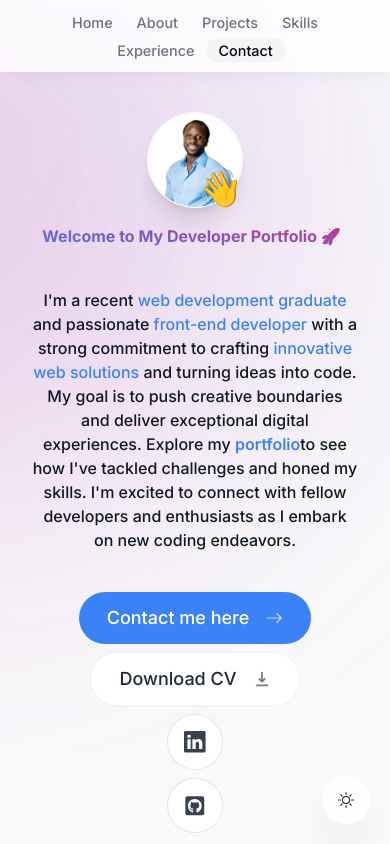
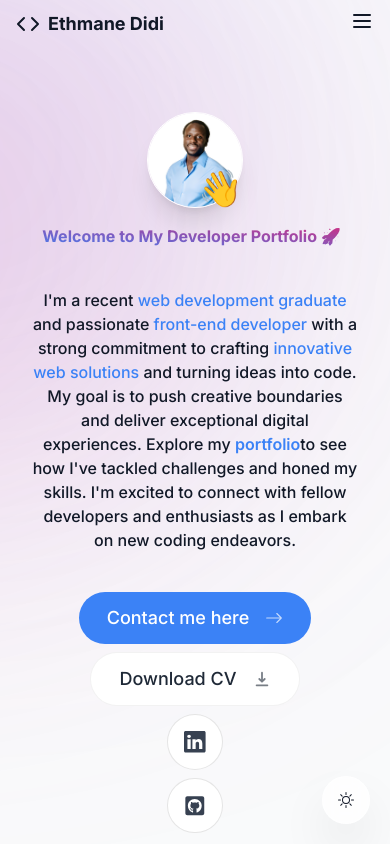
Before and after one commit to Ousman37/Personal-portfolio, a Next.js app: page / in a window 390 px wide. Shown: the top 844 px of the page. Built offline with nearby package versions, Linux system fonts and the light colour scheme.

Commit message:
Update header component with responsive navigation and styling

```diff
--- a/components/header.tsx
+++ b/components/header.tsx
@@ -1,58 +1,93 @@
-"use client" //🚀
-import React from 'react';
+'use client'; //🚀
+import React, { useState } from 'react';
 import { motion } from 'framer-motion';
-import { links } from '@/lib/data';
 import Link from 'next/link';
 import clsx from 'clsx';
 import { useActiveSectionContext } from '@/context/active-section-context';
+import { MenuIcon, XIcon } from '@heroicons/react/outline';
+import { links } from '@/lib/data';
 
 const Header = () => {
-  const {activeSection, setActiveSection, setTimeOfLastClick} = useActiveSectionContext()
+  const { activeSection, setActiveSection, setTimeOfLastClick } =
+    useActiveSectionContext();
+  const [isMenuOpen, setIsMenuOpen] = useState(false);
+
+  const toggleMenu = () => setIsMenuOpen(!isMenuOpen);
 
   return (
     <header className="z-[999] relative">
       <motion.div
-        className="fixed top-0 left-1/2 -translate-x-1/2 h-[4.5rem] w-full rounded-none border border-white border-opacity-40 bg-white bg-opacity-80 shadow-lg shadow-black/[0.03] backdrop-blur-[0.5rem] sm:top-6 sm:h-[3.25rem] sm:w-[36rem] sm:rounded-full dark:bg-gray-950 dark:border-black/40 dark:bg-opacity-75 "
-        initial={{ y: -100, x: '-50%', opacity: 0 }}
-        animate={{ y: 0, x: '-50%', opacity: 1 }}
+        className="fixed top-0 left-1/2 -translate-x-1/2 h-[4.5rem] w-full max-w-screen-xl mx-auto sm:top-6 sm:h-[3.25rem] sm:rounded-full"
+        initial={{ y: -100, opacity: 0 }}
+        animate={{ y: 0, opacity: 1 }}
       ></motion.div>
 
-       <nav className="flex fixed top-[0.15rem] left-1/2 h-12 -translate-x-1/2 py-2 sm:top-[1.7rem] sm:h-[initial] sm:py-0">
-        <ul className="flex w-[22rem] flex-wrap items-center justify-center gap-y-1 text-[0.9rem] font-medium text-gray-500 sm:w-[initial] sm:flex-nowrap sm:gap-5">
+      <nav className="flex fixed top-0 left-0 right-0 h-12 py-2 sm:top-[1.7rem] sm:h-[initial] sm:py-0 justify-between items-center max-w-screen-xl mx-auto px-4 sm:px-6 lg:px-8">
+        <div className="text-lg font-bold flex items-center">
+          <svg
+            xmlns="http://www.w3.org/2000/svg"
+            fill="none"
+            viewBox="0 0 24 24"
+            stroke="currentColor"
+            className="w-6 h-6 mr-2"
+          >
+            <path
+              strokeLinecap="round"
+              strokeLinejoin="round"
+              strokeWidth={2}
+              d="M16 18l6-6-6-6M8 6l-6 6 6 6"
+            />
+          </svg>
+          Ethmane Didi
+        </div>
+
+        <div className="sm:hidden">
+          <button onClick={toggleMenu}>
+            {isMenuOpen ? (
+              <XIcon className="h-6 w-6" />
+            ) : (
+              <MenuIcon className="h-6 w-6" />
+            )}
+          </button>
+        </div>
+
+        <ul
+          className={clsx(
+            'absolute sm:relative sm:flex w-full sm:w-auto flex-col sm:flex-row top-full left-0 right-0 transform transition ease-out duration-300',
+            isMenuOpen ? 'flex bg-gray-800 bg-opacity-90 px-5 py-2' : 'hidden', // Apply background only when menu is open
+            'items-center justify-center gap-y-1 text-[0.9rem] font-medium text-gray-500 sm:text-gray-950 dark:sm:text-gray-200 sm:flex-nowrap sm:gap-5 z-10',
+          )}
+        >
           {links.map((link) => (
             <motion.li
-            className="h-3/4 flex items-center justify-center relative"
+              className="h-3/4 flex items-center justify-center relative"
               key={link.hash}
               initial={{ y: -100, opacity: 0 }}
               animate={{ y: 0, opacity: 1 }}
             >
-               <Link
-                className={clsx(
-                  "flex w-full items-center justify-center px-3 py-3 hover:text-gray-950 transition dark:text-gray-500 dark:hover:text-gray-300",
-                  {
-                    "text-gray-950 dark:text-gray-200":
-                      activeSection === link.name,
-                  }
-                )}
+              <Link
                 href={link.hash}
                 onClick={() => {
                   setActiveSection(link.name);
                   setTimeOfLastClick(Date.now());
+                  setIsMenuOpen(false); // Close menu on click
                 }}
+                passHref
               >
-                {link.name}
-
-                {link.name === activeSection && (
-                  <motion.span
-                    className="bg-gray-100 rounded-full absolute inset-0 -z-10 dark:bg-gray-800"
-                    layoutId="activeSection"
-                    transition={{
-                      type: "spring",
-                      stiffness: 380,
-                      damping: 30,
-                    }}
-                  ></motion.span>
-                )}
+                <motion.a
+                  className={clsx(
+                    'flex w-full items-center justify-center px-3 py-3 transition-colors duration-300',
+                    {
+                      'bg-blue-600 text-white rounded-lg':
+                        activeSection === link.name,
+                      'hover:bg-blue-500 hover:text-white':
+                        activeSection !== link.name,
+                      'dark:text-gray-300': activeSection !== link.name,
+                    },
+                  )}
+                >
+                  {link.name}
+                </motion.a>
               </Link>
             </motion.li>
           ))}
```
